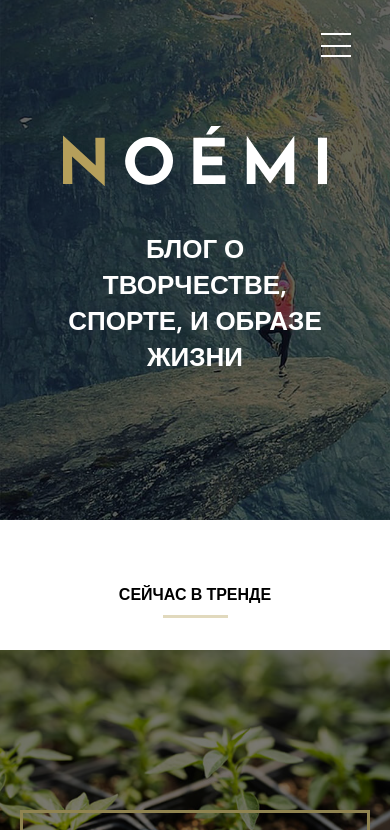
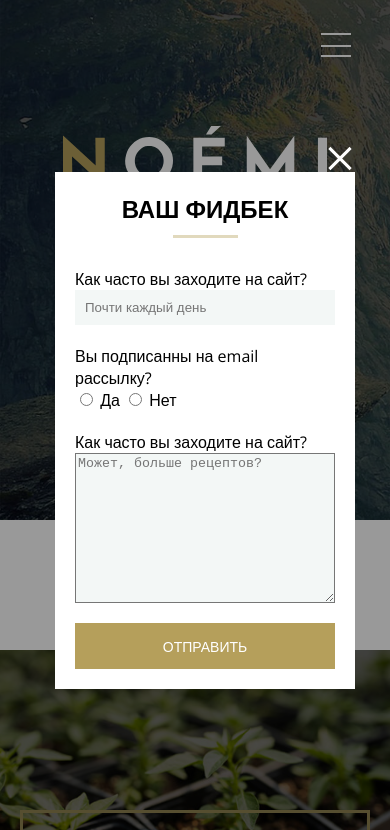
Before and after one commit to alekkss/diplom, a plain HTML site: page index.html in a window 390 px wide. Shown: the top 830 px of the page. Drawn offline with nearby package versions, Linux system fonts and the light colour scheme.

Commit message:
Add files via upload

```diff
--- a/css/style.css
+++ b/css/style.css
@@ -6,6 +6,10 @@
 
 a:hover {
     color: blue;
+}
+
+body {
+    min-width: 320px;
 }
 
 body,
@@ -786,8 +790,119 @@ footer {
     display: none;
 }
 
+.feedback {
+    position: fixed;
+    width: 30%;
+    height: 30%;
+    left: 50%;
+    margin-left: -15%;
+    top: 50%;
+    margin-top: -15%;
+    z-index: 667;
+}
 
-@media (min-width: 768px) and (max-width: 1200px) {
+.feedback::before {
+    content: "";
+    position: fixed;
+    z-index: -1;
+    top: 0;
+    left: 0;
+    bottom: 0;
+    right: 0;
+    background-color: black;
+    opacity: 0.4;
+
+}
+
+.content {
+    width: 100%;
+    background-color: #ffffff;
+    padding: 20px;
+    font-family: 'Open Sans', sans-serif;
+}
+
+.close {
+    width: 100%;
+}
+
+.close::after {
+
+    content: '';
+    position: absolute;
+    width: 30px;
+    height: 3px;
+    background-color: #ffffff;
+    transform: rotate(45deg);
+    top: -15px;
+    right: 0;
+}
+
+.close::before {
+    content: '';
+    position: absolute;
+    width: 30px;
+    height: 3px;
+    background-color: #ffffff;
+    transform: rotate(-45deg);
+    top: -15px;
+    right: 0;
+
+}
+
+.feedback__title {
+    font-family: inherit;
+    text-transform: uppercase;
+    text-align: center;
+    margin-bottom: 30px;
+}
+
+.feedback__title::after {
+    content: '';
+    display: block;
+    margin: 0 auto;
+    width: 65px;
+    height: 3px;
+    background-color: #e1d9bd;
+    margin-top: 10px;
+}
+
+.feedback-form {
+    display: flex;
+    flex-direction: column;
+}
+
+.feedback-form__input {
+    background-color: #f3f7f6;
+    padding: 10px;
+    border: none;
+    margin-bottom: 20px;
+}
+
+.feedback-form__radio {
+    margin-bottom: 20px;
+}
+
+.feedback-form__textarea {
+    background-color: #f3f7f6;
+    margin-bottom: 20px;
+    max-width: 100%;
+    max-height: 150px;
+}
+
+.feedback-form__button {
+    background-color: #b59f5b;
+    color: white;
+    border: none;
+    width: 100%;
+    height: 46px;
+    font-family: inherit;
+    text-transform: uppercase;
+    font-size: 14px;
+}
+
+
+
+@media (min-width: 641px) and (max-width: 1200px) {
 
     .head {
         background-image: url(../img/banner/banner-bg-tablet.jpg);
@@ -964,10 +1079,25 @@ footer {
         margin-bottom: 10px;
     }
 
+    .feedback {
+        width: 400px;
+        height: 400px;
+        left: 50%;
+        margin-left: -200px;
+        top: 50%;
+        margin-top: -200px;
+        z-index: 667;
+    }
+
 
 }
 
-@media (max-width: 767px) {
+
+
+
+
+
+@media (max-width: 640px) {
     .head {
         background-image: url(../img/banner/banner-mobile.jpg);
         padding-bottom: 120px;
@@ -1154,4 +1284,14 @@ footer {
     .header-nav-item {
         margin-bottom: 10px;
     }
+
+    .feedback {
+        max-width: 300px;
+        width: 80%;
+        left: 50%;
+        margin-left: -140px;
+        top: 50%;
+        margin-top: -250px;
+        z-index: 667;
+    }
 }
--- a/index.html
+++ b/index.html
@@ -103,7 +103,6 @@
             </div>
 
         </div>
-
         <div class="main-top">
             <main class="main-content">
                 <div class="main-content-post">
@@ -445,7 +444,12 @@
             <div class="main-products__wrapper">
                 <div class="main-products__block product1">
                     <div class="main-products__conteiner">
-                        <img class="main-products__image" src="img/products/shop-item-desk1.jpg" alt="">
+                        <picture>
+                            <source media="(min-width: 1201px)" srcset="img/products/shop-item-desk1.jpg">
+                            <source media="(min-width: 641px)" srcset="img/products/table/shop-item-tablet1.jpg">
+                            <source media="(max-width: 640px)" srcset="img/products/mobil/shop-item-mobile1.jpg">
+                            <img class="main-products__image" src="img/products/shop-item-desk1.jpg" alt="">
+                        </picture>
                     </div>
                     <div class="main-products__border">
                         <div class="main-products__conteiner">
@@ -470,7 +474,12 @@
                 </div>
                 <div class="main-products__block product2">
                     <div class="main-products__conteiner">
-                        <img class="main-products__image" src="img/products/shop-item-desk2.jpg" alt="">
+                        <picture>
+                            <source media="(min-width: 1201px)" srcset="img/products/shop-item-desk2.jpg">
+                            <source media="(min-width: 641px)" srcset="img/products/table/shop-item-tablet2.jpg">
+                            <source media="(max-width: 640px)" srcset="img/products/mobil/shop-item-mobilet2.jpg">
+                            <img class="main-products__image" src="img/products/shop-item-desk2.jpg" alt="">
+                        </picture>
                     </div>
                     <div class="main-products__border">
                         <div class="main-products__conteiner">
@@ -498,7 +507,12 @@
                 </div>
                 <div class="main-products__block product3">
                     <div class="main-products__conteiner">
-                        <img class="main-products__image" src="img/products/shop-item-desk3.jpg" alt="">
+                        <picture>
+                            <source media="(min-width: 1201px)" srcset="img/products/shop-item-desk3.jpg">
+                            <source media="(min-width: 641px)" srcset="img/products/table/shop-item-tablet3.jpg">
+                            <source media="(max-width: 640px)" srcset="img/products/mobil/shop-item-mobilet3.jpg">
+                            <img class="main-products__image" src="img/products/shop-item-desk3.jpg" alt="">
+                        </picture>
                     </div>
                     <div class="main-products__border">
                         <div class="main-products__conteiner">
@@ -563,6 +577,35 @@
             </section>
         </div>
     </footer>
+    <div class="feedback">
+        <div class="close"></div>
+        <div class="content">
+            <div class="feedback__title">
+                <h2 class="feedback__title-text">Ваш Фидбек</h2>
+            </div>
+            <form class="feedback-form">
+                <label for="feedback">Как часто вы заходите на сайт?</label>
+                <input class="feedback-form__input" id="feedback" list="day" placeholder="Почти каждый день">
+                <datalist id="day">
+                    <option>Почти каждый день</option>
+                    <option>Каждый день</option>
+                    <option>Впервые</option>
+                    <option>Раз в неделю</option>
+                    <option>Раз в месяц</option>
+                </datalist>
+                <label for="feedback2">Вы подписанны на email рассылку?</label>
+                <label class="feedback-form__radio">
+                    <input id="radio" name="option" type="radio"> <label for="radio">Да</label>
+                    <input id="radio1" name="option" type="radio"> <label for="radio1">Нет</label>
+                </label>
+                <label for="feedback2">Как часто вы заходите на сайт?</label>
+                <textarea class="feedback-form__textarea" id="feedback2" cols="30" rows="10"
+                    placeholder="Может, больше рецептов?"></textarea>
+                <button class="feedback-form__button">Отправить</button>
+            </form>
+        </div>
+
+    </div>
 </body>
 
 </html>
--- a/script.js
+++ b/script.js
@@ -2,7 +2,9 @@ let obj = {
     span: document.querySelector('.burger-menu__span'),
     burgerMenu: document.querySelector('.burger-menu'),
     burgerMenuAction: document.querySelector('.action'),
-    nav: document.querySelector('.nav')
+    nav: document.querySelector('.nav'),
+    close: document.querySelector('.close'),
+    feedback: document.querySelector('.feedback')
 };
 
 let funBurgerMenu = obj.burgerMenu.addEventListener('click', function () {
@@ -16,3 +18,6 @@ let funBurgerMenu = obj.burgerMenu.addEventListener('click', function () {
         obj.nav.style.display = 'flex';
     }
 });
+obj.close.addEventListener('click', function () {
+    obj.feedback.style.display = 'none';
+});
```
